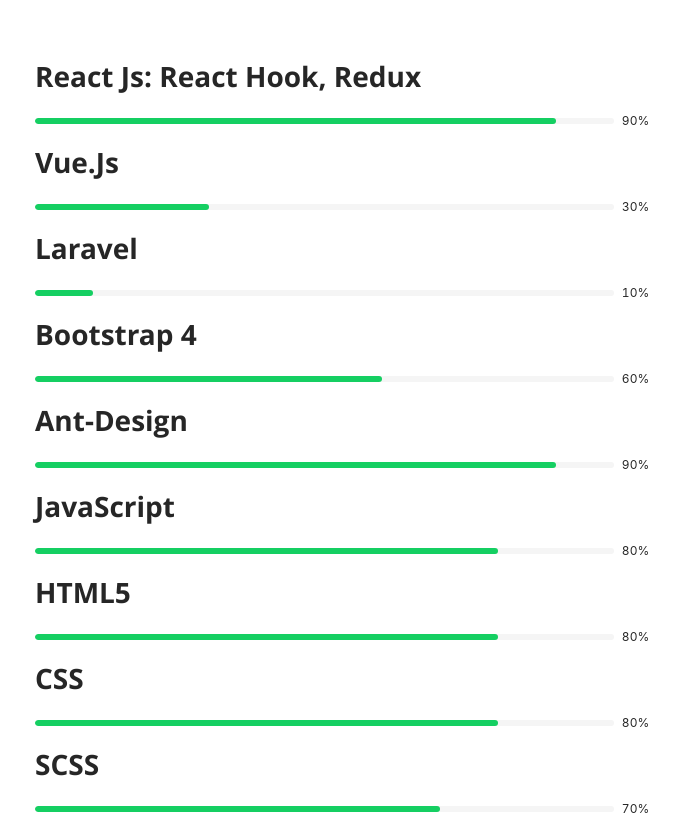
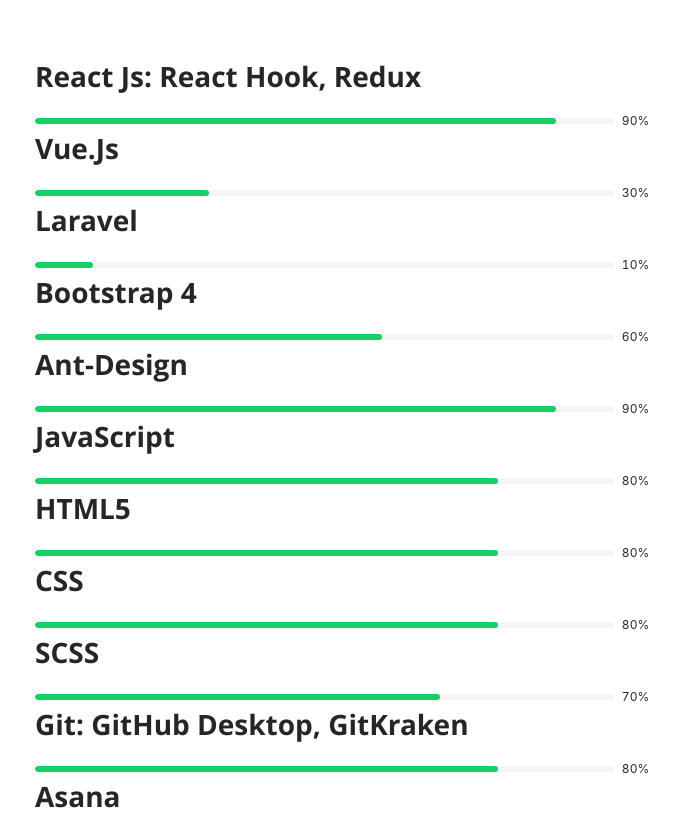
Before and after one commit to kornjiradej/resume, a React (Create React App) app: page / in a window 1280 px wide. Shown: the part 3400-4215 px from the top of the page, without its empty margins (370-1049 px from the left). Built offline with nearby package versions, Linux system fonts and the light colour scheme.

Commit message:
refector: remove all things that never use

```diff
--- a/src/Components/Personal.js
+++ b/src/Components/Personal.js
@@ -50,7 +50,7 @@
       ]
     }
     var Personal = data.Personal.map((Personal,i) => {
-      return <p><Badge style={{ color: 'white', fontSize: '20px' }} color={colors[i]} text={Personal} /></p>
+      return <p key={i}><Badge style={{ color: 'white', fontSize: '20px' }} color={colors[i]} text={Personal} /></p>
    })
 
     return (
--- a/src/Components/Resume.js
+++ b/src/Components/Resume.js
@@ -386,7 +386,6 @@
 
     const project = resume.project.map((project) => {
       return <div key={project.name}><h3>{project.name}</h3>
-        {/* <p><em className="date">{'Icons Icons'}</em></p> */}
         <p><span>Description: </span> {project.description}</p>
         <p><span>Website: </span><a href={project.website} target={'_blank'}>{project.website}</a></p>
         <p>
@@ -407,10 +406,8 @@
           <p><a href={education.website} target={'_blank'}>{education.website}</a></p>
       </div>
     })
-    const skills = resume.skills.map(function(skills){
-      const className = 'bar-expand '+skills.name.toLowerCase();
-      // return <li key={skills.name}><span style={{width:skills.level}}className={className}></span><em>{skills.name}</em></li>
-      return <p><h2>{skills.name}</h2><Progress percent={skills.percent} size="small" status="active" strokeColor='#15CF62'/></p>
+    const skills = resume.skills.map(function(skills,i){
+      return <div key={i}><h2>{skills.name}</h2><Progress percent={skills.percent} size="small" status="active" strokeColor='#15CF62'/></div>
     })
     return (
       <section id="resume">
```
Also changed, not shown: src/App.js (+0 -24 lines).
